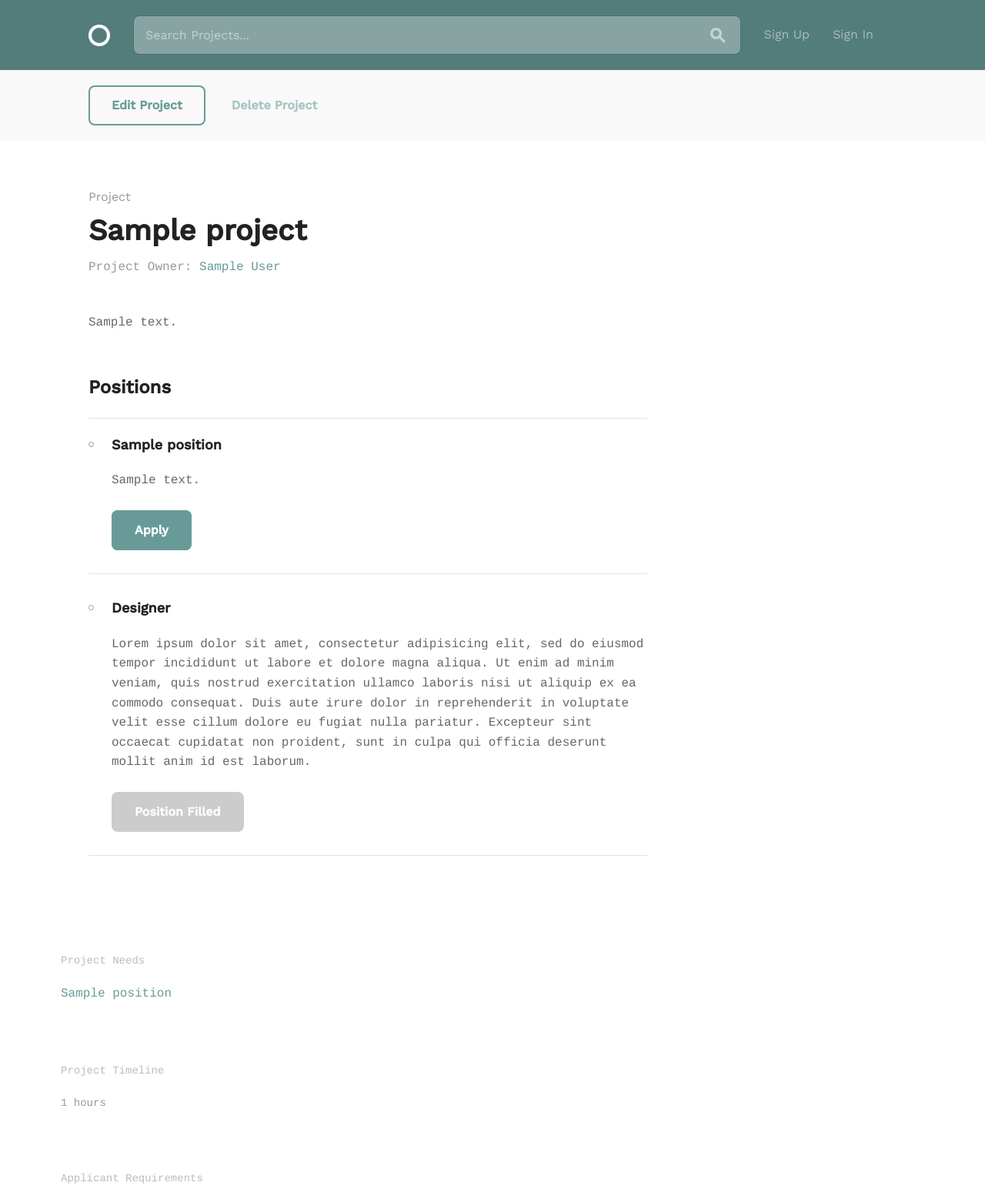
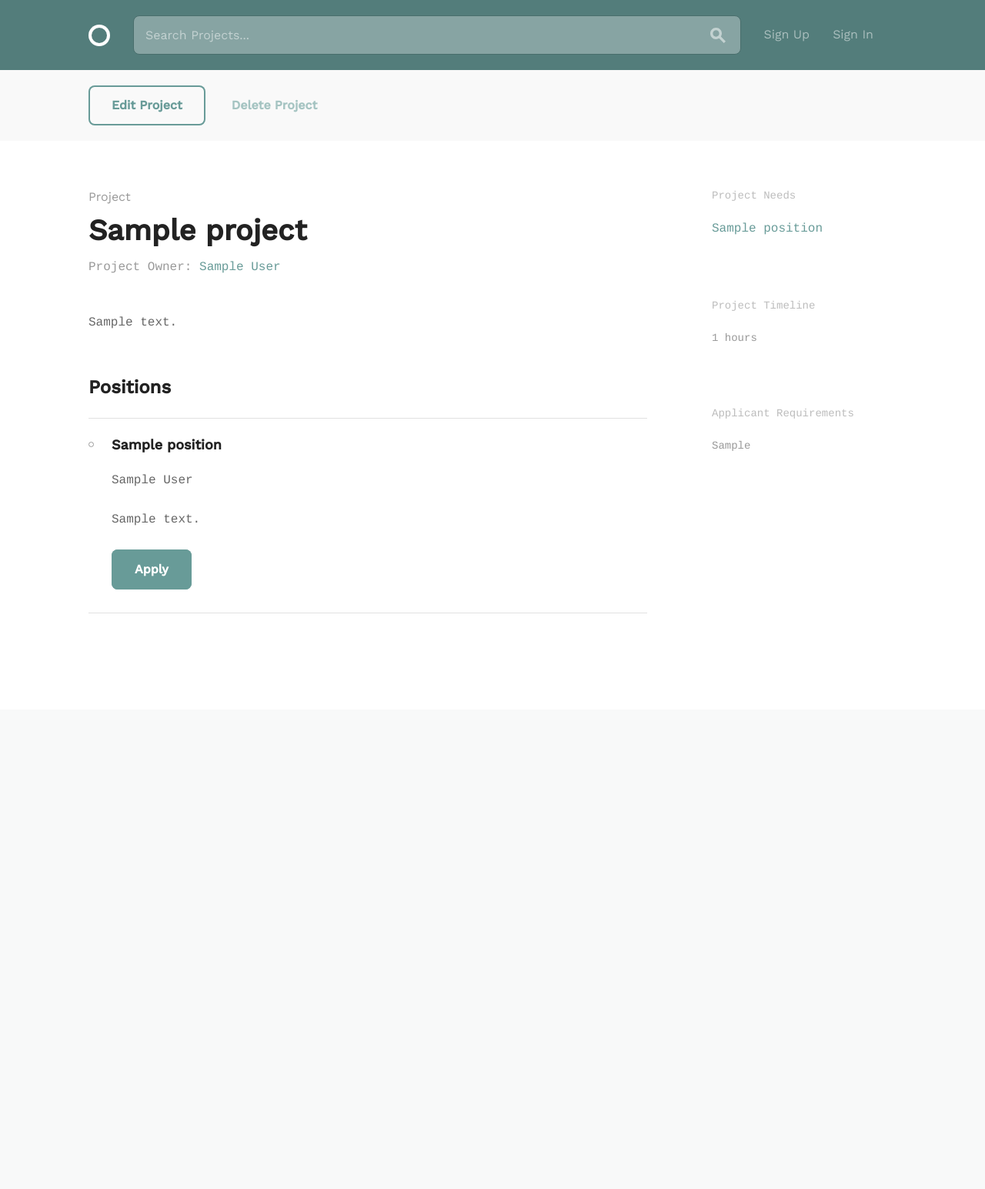
Before and after one commit to Marksparkyryan/SocialTeamBuilder, a Django app: a page that uses socialteambuilder/projects/templates/projects/project.html in a window 1280 px wide. Shown: the top 1545 px of the page at 77% size. After the commit the page ends 797 px from the top, so only its background shows below. Run offline with Django 3.2, Linux system fonts and the light colour scheme; tables that the repository leaves empty hold one stand-in row (values such as "Sample post").

Commit message:
added positions and dynamic apply button to project template

```diff
--- a/socialteambuilder/accounts/templates/accounts/profile.html
+++ b/socialteambuilder/accounts/templates/accounts/profile.html
@@ -51,7 +51,7 @@
             </thead>
             <tbody>
                 {% for application in applications %}
-              <tr class="clickable-row" data-href="project.html">
+              <tr class="clickable-row" data-href="{% url 'projects:project' slug=project.slug %}">
                 <td>
                   <h3>{{ application.position.project.title }}</h3>
                 </td>
@@ -61,7 +61,7 @@
               </tr>
               {% endfor %}
               {% else %}
-              <p>You haven't completed any projects on Circle.com. <a href="{% url 'projects:dashboard' category='all' q='all' %}">See open projects!</a></p>
+              <p>You haven't completed any projects yet. <a href="{% url 'projects:dashboard' category='all' q='all' %}">See open projects!</a></p>
               {% endif %}
             </tbody>
           </table>
--- a/socialteambuilder/projects/models.py
+++ b/socialteambuilder/projects/models.py
@@ -30,11 +30,21 @@
     created = models.DateTimeField(auto_now_add=True)
     slug = models.SlugField(blank=True)
 
+    class Meta:
+        ordering = ['-created']
+
     def __str__(self):
         return self.title
 
     def save(self, *args, **kwargs):
+        # set the slug
         self.slug = slugify(self.title, allow_unicode=True)
+
+        # set project status based on existance of related positons
+        if self.position_set.exists():
+            self.status = 'A'
+        else:
+            self.status = 'B'
         super().save(*args, **kwargs)
 
 
@@ -54,6 +64,10 @@
     status = models.CharField(max_length=1, choices=STATUS)
     time_estimate = models.IntegerField()
     slug = models.SlugField(editable=False, blank=True)
+    created = models.DateTimeField(auto_now_add=True)
+
+    class Meta:
+        ordering = ['-created']
 
     def __str__(self):
         return self.title
@@ -87,6 +101,7 @@
     )
     status = models.CharField(max_length=1, choices=STATUS)
     unread = models.NullBooleanField()
+    created = models.DateTimeField(auto_now_add=True)
 
     def __str__(self):
         if self.status in ('A', 'R'):
@@ -98,3 +113,4 @@
 
     class Meta:
         unique_together = ['user', 'position']
+        ordering = ['-created']
--- a/socialteambuilder/projects/templates/projects/project.html
+++ b/socialteambuilder/projects/templates/projects/project.html
@@ -37,37 +37,47 @@
                     {% for position in project.position_set.all %}
                     <li>
                         <h3>{{ position.title }}</h3>
+                        <p>{% for skill in position.skills.all %}{% if forloop.last %} {{ skill }}{% else %} {{ skill }} |{% endif %}{% endfor %}</p>
                         <p>{{ position.description }}</p>
+
+
+
+                        <!-- Undecided -->
+                        {% if position.status == 'U' %}
+                            {% if user.applications != None %}
+                                {% for application in position.applications.all %}
+                                    {% if application.user == user and application.status == 'U' %}
+                                        {% if application in user.applications.all %}
+                                        <a class="button button-primary button-inactive">You've Applied!</a>
+                                        {% endif %}
+                                    {% endif %}
+                                {% endfor%}
+                            {% endif %}
+
+                        <!-- Filled -->
+                        {% elif position.status == 'F' %}
+                        <a class="button button-primary button-inactive">Position Filled</a>
+
+
+                        <!-- Empty-->
+                        {% elif position.status == 'E' %}
                         <a class="button button-primary">Apply</a>
+
+                        {% endif %}
+
+
+
+
+
+
                     </li>
                     {% endfor %}
-                    <li>
-                        <h3>Designer</h3>
-                        <p>Lorem ipsum dolor sit amet, consectetur adipisicing elit, sed do eiusmod tempor incididunt ut labore et
-                            dolore magna aliqua. Ut enim ad minim veniam, quis nostrud exercitation ullamco laboris nisi ut aliquip
-                            ex ea commodo consequat. Duis aute irure dolor in reprehenderit in voluptate velit esse cillum dolore eu
-                            fugiat nulla pariatur. Excepteur sint occaecat cupidatat non proident, sunt in culpa qui officia
-                            deserunt mollit anim id est laborum.</p>
-                        <a class="button button-primary button-inactive">Position Filled</a>
-                    </li>
                 </ul>
             </div>
 
 
-            <!-- {% for position in project.position_set.all %}
-            <div class="skill-container-project">
-                    <h3>{{ position.title }}</h3>
-                    {% for skill in position.skills.all %}
-                            <a href="{% url 'projects:dashboard' category='skill' q=skill %}"><span class="skill-bubble-project">{{ skill }}</span></a>
-                              {% endfor %}
-                    <p>{{ position.description }}</p>
-                    <a class="button button-primary">Apply</a>
-            </div>
-            {% endfor %} -->
+          </div>
 
-
-          </div>
-        </div>
 
         <div class="grid-25 grid-push-5">
           <div class="circle--secondary--module">
```
Also changed, not shown: socialteambuilder/projects/templates/projects/dashboard.html (+4 -4 lines), socialteambuilder/projects/migrations/0005_auto_20200115_2109.py (added).
